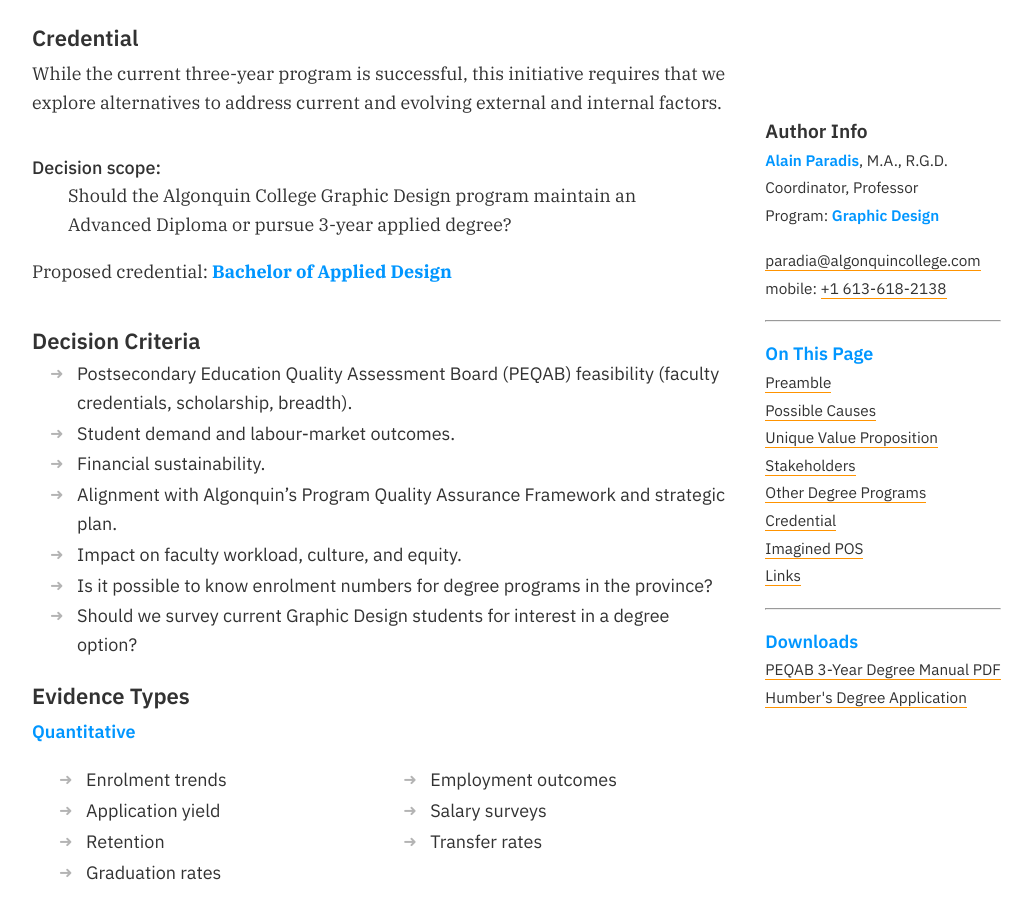
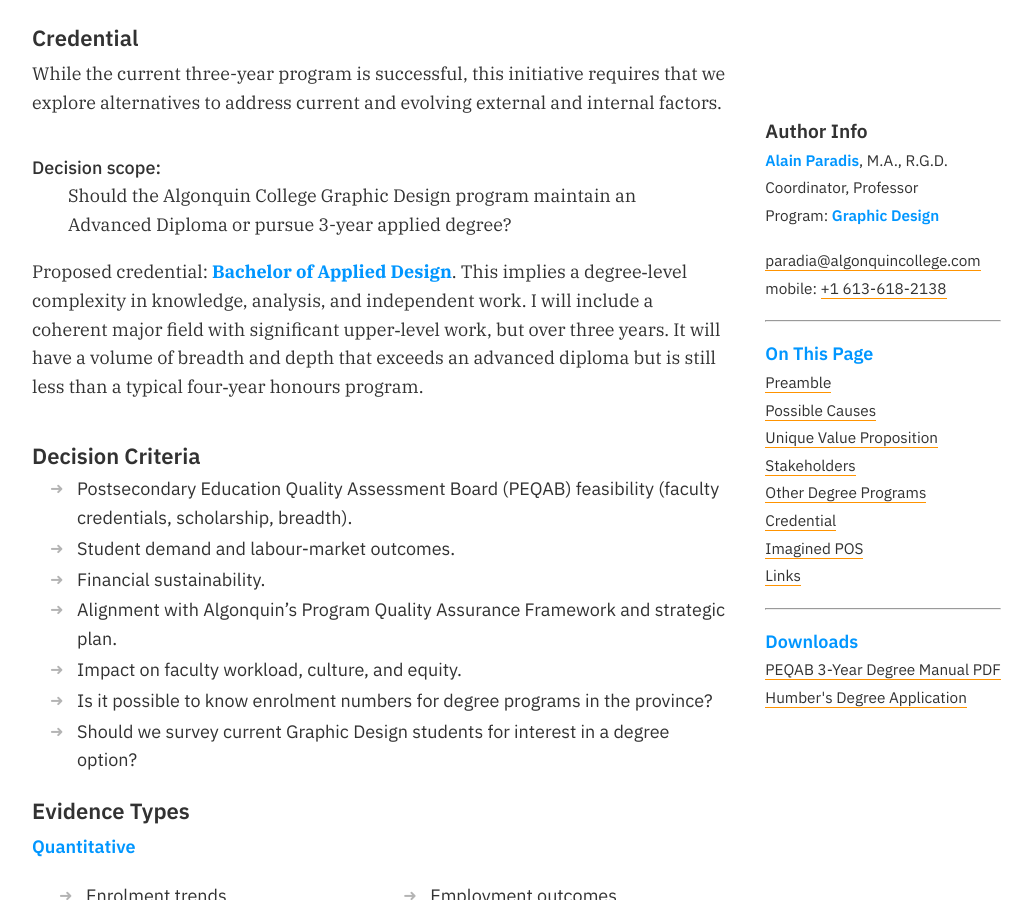
Before and after one commit to AlainParadis/program-transformation, a Jekyll site: the page built from index.md, in a window 1280 px wide and 900 px high, scrolled down 4884 px. Shown: the whole window, without its empty margins (76-1108 px from the left). Built offline with Jekyll 4.4.1, drawn with Linux system fonts in a browser that asks for light colours.

Commit message:
Clarify proposed credential description
Expand the credential paragraph in _includes/credential.html to define the "Bachelor of Applied Design" more clearly, specifying degree-level complexity, a coherent major with significant upper-level work over three years, and how it compares to an advanced diploma and a four-year honours program.

```diff
--- a/_includes/credential.html
+++ b/_includes/credential.html
@@ -9,7 +9,7 @@
 	<dd>Should the Algonquin College Graphic Design program maintain an Advanced Diploma or pursue 3-year applied degree?</dd>
 </dl>
 <p>
-	Proposed credential: <strong>Bachelor of Applied Design</strong>
+	Proposed credential: <strong>Bachelor of Applied Design</strong>. This implies a degree‑level complexity in knowledge, analysis, and independent work. I will include a coherent major field with significant upper‑level work, but over three years. It will have a volume of breadth and depth that exceeds an advanced diploma but is still less than a typical four‑year honours program.
 </p>
 <h4>
 	Decision Criteria
```
